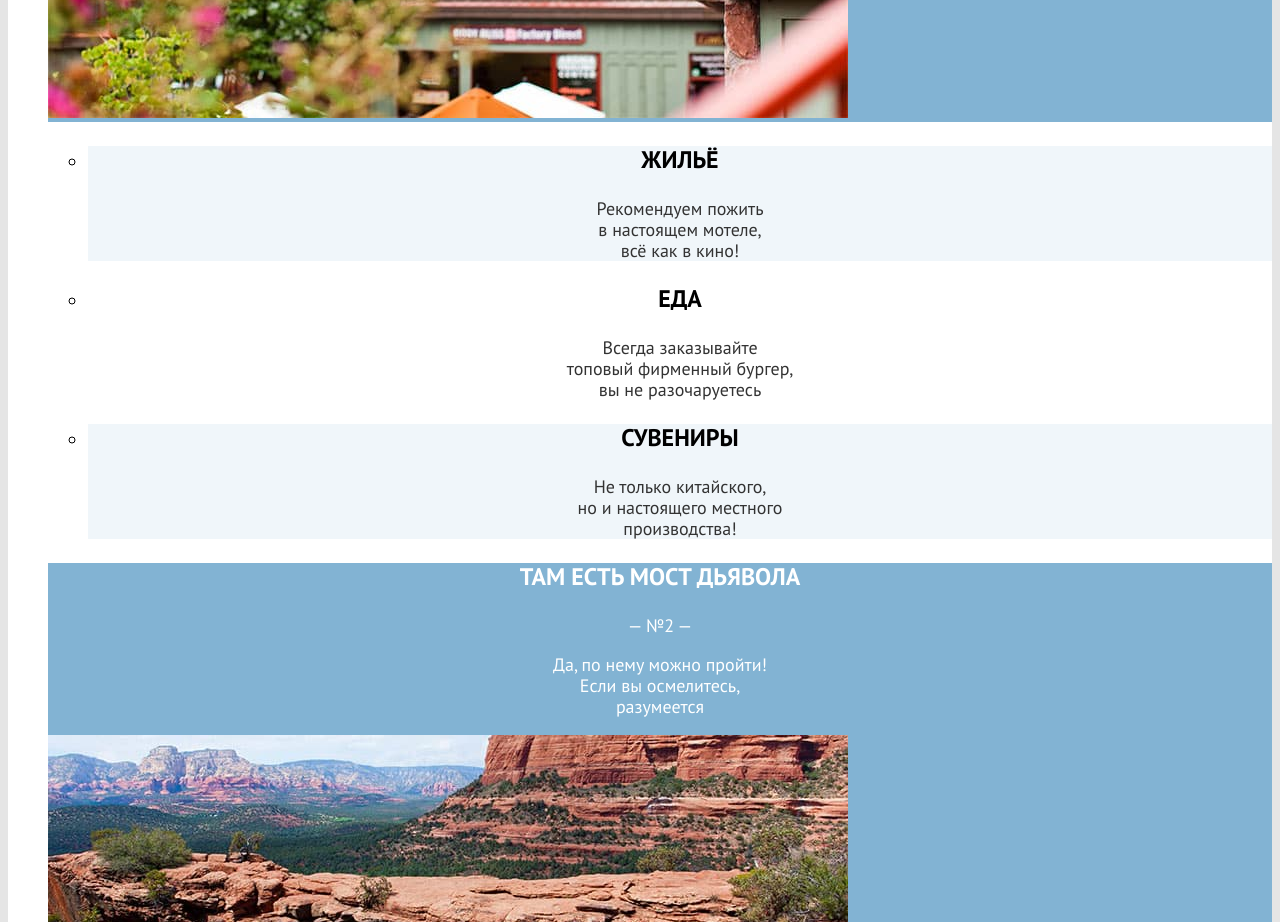
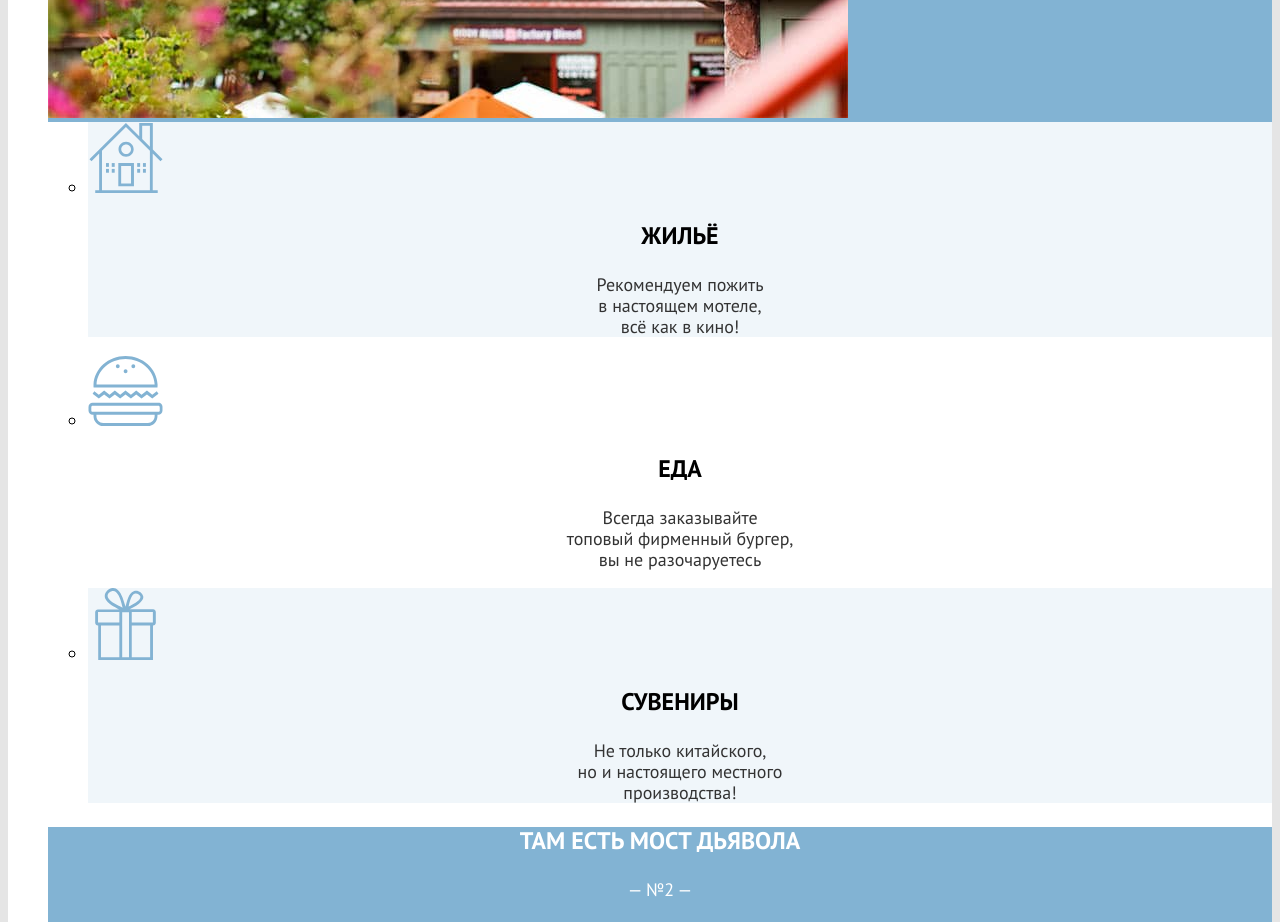
Before and after one commit to seregaautist/2097641-sedona-34, a plain HTML site: page index.html in a window 1280 px wide. Shown: the part 1300-2222 px from the top of the page. Drawn offline with Linux system fonts and the light colour scheme.

Commit message:
правки базовой стилизации

```diff
--- a/index.html
+++ b/index.html
@@ -25,7 +25,7 @@
           <li class="navigation-item">
             <a
              class="navigation-link navigation-current"
-             href="index.html"
+             href="#"
             >
             Главная
             </a>
@@ -123,6 +123,13 @@
           </li>
           <ul class="advantages-list-town">
             <li class="advantages-list-town-item advantages-housing">
+              <img
+              class="icon-housing"
+              src="images/advantages/housing.svg"
+              width="75"
+              height="72"
+              alt="иконка домика"
+             >
                 <h3 class="advantages-title">
                   Жильё
                 </h3>
@@ -131,6 +138,13 @@
                 </p>
               </li>
               <li class="advantages-list-town-item advantages-food">
+                <img
+              class="icon-food"
+              src="images/advantages/food.svg"
+              width="75"
+              height="72"
+              alt="иконка еды"
+             >
                 <h3 class="advantages-title">
                   Еда
                 </h3>
@@ -139,6 +153,13 @@
                 </p>
               </li>
               <li class="advantages-list-town-item advantages-souvenirs">
+                <img
+              class="icon-souvenirs"
+              src="images/advantages/souvenirs.svg"
+              width="75"
+              height="72"
+              alt="иконка сувенира"
+             >
                 <h3 class="advantages-title">
                   Сувениры
                 </h3>
--- a/styles/styles.css
+++ b/styles/styles.css
@@ -215,6 +215,7 @@ body {
 }
 .hotel-card-link {
   text-decoration: none;
+  color: inherit;
 }
 .hotel-card-button {
   font-size: 16px;
```
Also changed, not shown: catalog.html (+1 -1 lines), images/advantages/food.svg (added), images/advantages/housing.svg (added), images/advantages/souvenirs.svg (added).
